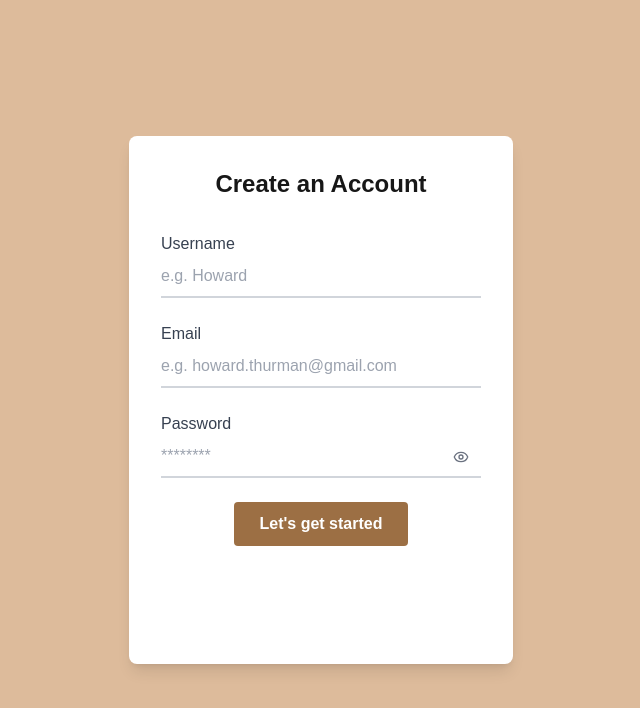
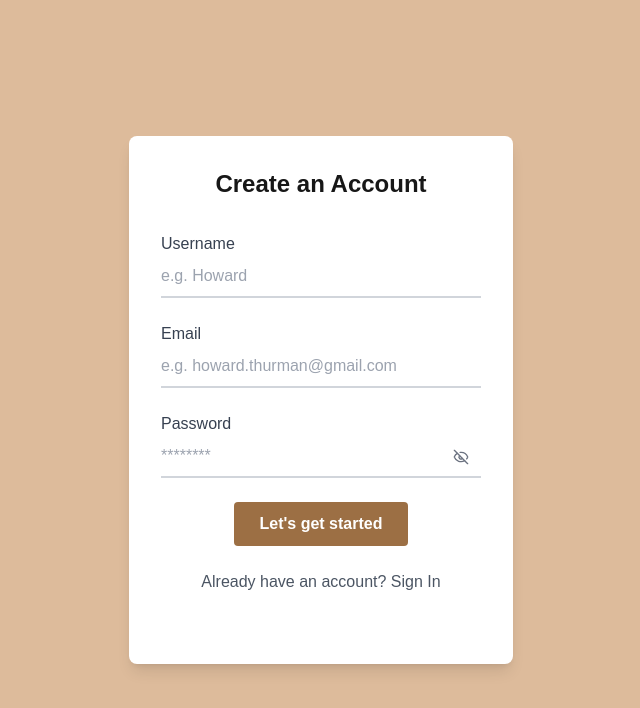
Before and after one commit to group-1-CafeMate/cafeMate_frontend, a Next.js app in the folder cafemate_app/: page /signup in a window 1280 px wide. Shown: the top 708 px of the page, without its empty margins (319-959 px from the left). Built offline with nearby package versions, Linux system fonts and the light colour scheme.

Commit message:
fix: 將可帶寵物改成寵物咖啡廳，更改Eye, EyeOff

```diff
--- a/cafemate_app/app/cafeinfo/[id]/page.tsx
+++ b/cafemate_app/app/cafeinfo/[id]/page.tsx
@@ -213,7 +213,7 @@ const CafeInfoPage = ({ params }: PageParams) => {
             />
             <Tag
               icon={<Dog className="w-5 h-5" />}
-              label="可帶寵物"
+              label="寵物咖啡廳"
               active={cafe.pets_allowed}
             />
             <Tag
--- a/cafemate_app/app/signin/page.tsx
+++ b/cafemate_app/app/signin/page.tsx
@@ -22,7 +22,7 @@ const SignIn = () => {
     setError("");
     setSuccessMessage("");
 
-    if (!username.trim()) {
+    if (!username) {
       setError("請先提供使用者名稱！");
       return;
     }
@@ -36,7 +36,7 @@ const SignIn = () => {
         headers: {
           "Content-Type": "application/json",
         },
-        body: JSON.stringify({ username: username.trim() }),
+        body: JSON.stringify({ username: username }),
       });
 
       const data = await response.json();
@@ -158,7 +158,7 @@ const SignIn = () => {
                   onClick={() => setShowPassword(!showPassword)}
                   className="absolute right-2 top-1/2 -translate-y-1/2 text-gray-500 hover:text-gray-700 p-1 rounded-full hover:bg-gray-100"
                 >
-                  {showPassword ? <EyeOff className="h-4 w-4" /> : <Eye className="h-4 w-4" />}
+                  {showPassword ? <Eye className="h-4 w-4" /> : <EyeOff className="h-4 w-4" />}
                 </button>
               </div>
             </div>
--- a/cafemate_app/app/signup/page.tsx
+++ b/cafemate_app/app/signup/page.tsx
@@ -114,7 +114,7 @@ const SignUp: React.FC = () => {
                 onClick={() => setShowPassword(!showPassword)} // Toggle visibility
                 className="absolute right-2 top-1/2 -translate-y-1/2 text-gray-500 hover:text-gray-700 p-1 rounded-full hover:bg-gray-100"
               >
-                {showPassword ? <EyeOff className="h-4 w-4" /> : <Eye className="h-4 w-4" />}
+                {showPassword ? <Eye className="h-4 w-4" /> : <EyeOff className="h-4 w-4" />}
               </button>
             </div>
           </div>
@@ -131,6 +131,17 @@ const SignUp: React.FC = () => {
               className="bg-button-bg-color hover:bg-button-hover-bg-color"
             />
           </div>
+          <div className="mt-4 text-center">
+            <p className="text-gray-600 text-md">
+              Already have an account?{" "}
+              <span
+                onClick={() => router.push("/signin")}
+                className="text-input-focus-color cursor-pointer hover:underline"
+              >
+                Sign In
+              </span>
+            </p>
+          </div>
         </form>
       </div>
     </div>
--- a/cafemate_app/src/constants/label_options.ts
+++ b/cafemate_app/src/constants/label_options.ts
@@ -4,5 +4,5 @@ export const label_options = {
   "有插座": "socket",
   "提供WiFi": "wifi",
   "營業中": "", // 營業中在由咖啡廳openhour在前端判斷
-  "可帶寵物": "pets_allowed",
+  "寵物咖啡廳": "pets_allowed",
 };
```
